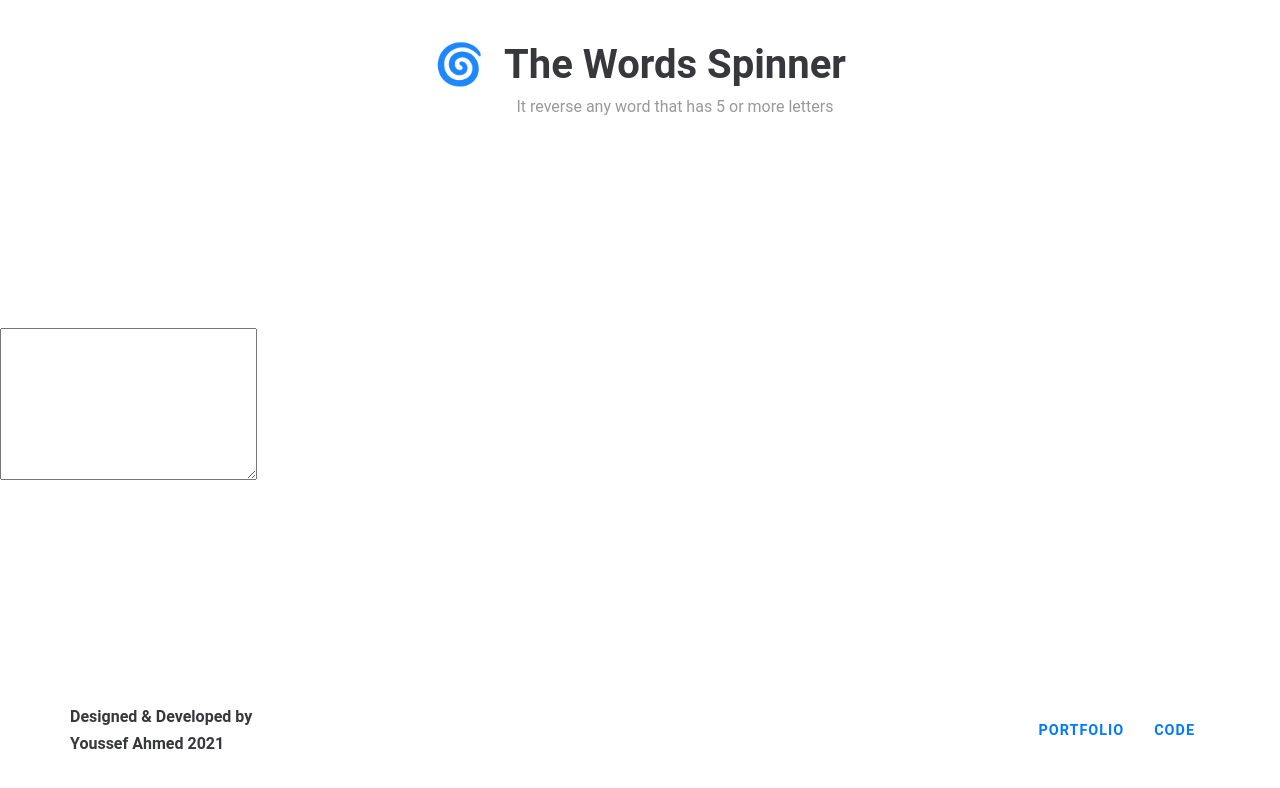
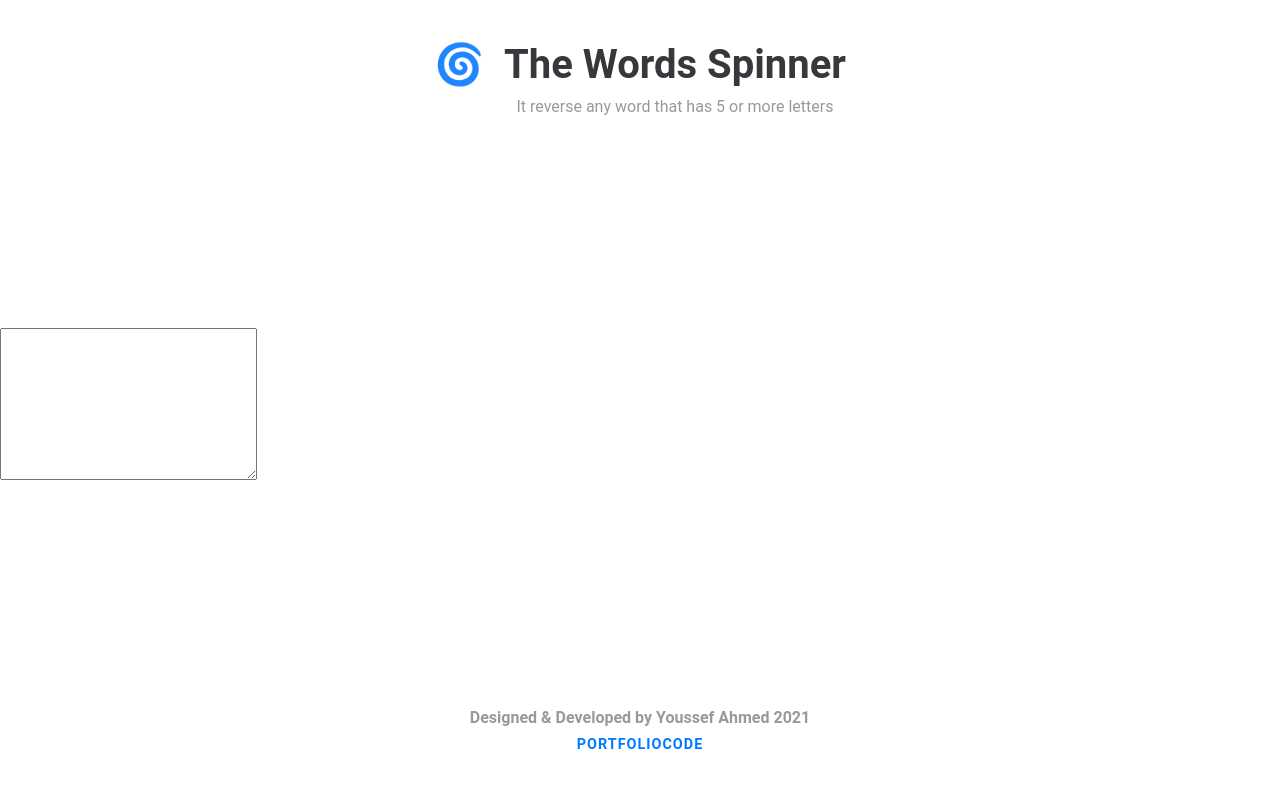
Before and after one commit to Yossef-Ahmed/words-spinner, a React (Create React App) app: page / in a window 1280 px wide. Shown: the top 788 px of the page. Built offline with nearby package versions, Linux system fonts and the light colour scheme.

Commit message:
Footer Style Changes

```diff
--- a/src/style/2-layouts/_footer.scss
+++ b/src/style/2-layouts/_footer.scss
@@ -1,13 +1,7 @@
 .footer {
     display: flex;
-    justify-content: space-between;
+    flex-direction: column;
+    justify-content: center;
     align-items: center;
     padding: 0 70px;
 }
-
-@media only screen and (max-width: 630px) {
-    .footer {
-        flex-direction: column;
-        justify-content: center;
-    }
-}
--- a/src/style/3-modules/_footerCopyright.scss
+++ b/src/style/3-modules/_footerCopyright.scss
@@ -1,6 +1,6 @@
 .footer__copyright {
     font-weight: 700;
-    width: 200px;
+    color: #99999b;
     line-height: 1.7;
 }
 
--- a/src/style/3-modules/_footerLinks.scss
+++ b/src/style/3-modules/_footerLinks.scss
@@ -6,10 +6,13 @@
         color: #007bff;
         text-transform: uppercase;
         font-weight: 700;
-        margin: 0 15px;
+        margin-right: 0 25px;
         transition: .2s ease-in-out;
         &:hover {
             opacity: .5;
+        }
+        &:last-child {
+            margin: unset;
         }
     }
     &__text {
```
